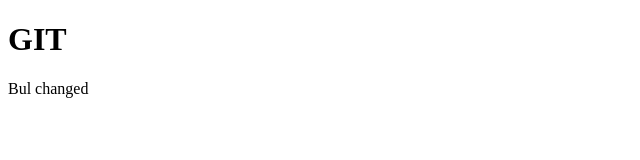
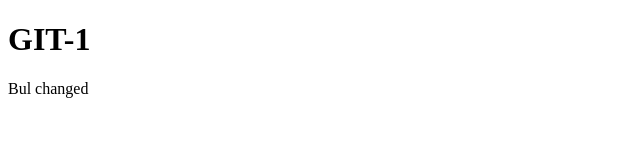
Before and after one commit to Nurseit04/Joodarvernidengi, a plain HTML site: page index.html in a window 1280 px wide. Shown: the full height of the page, 0-640 px from the left. Drawn offline with Linux system fonts and the light colour scheme.

Commit message:
Stewie2k

```diff
--- a/index.html
+++ b/index.html
@@ -5,7 +5,7 @@
 	<title>GIT</title>
 </head>
 <body>
-	<h1>GIT</h1>
+	<h1>GIT-1</h1>
 	<p>Bul changed</p>
 </body>
 </html>
```
Also changed, not shown: 1 other file.
